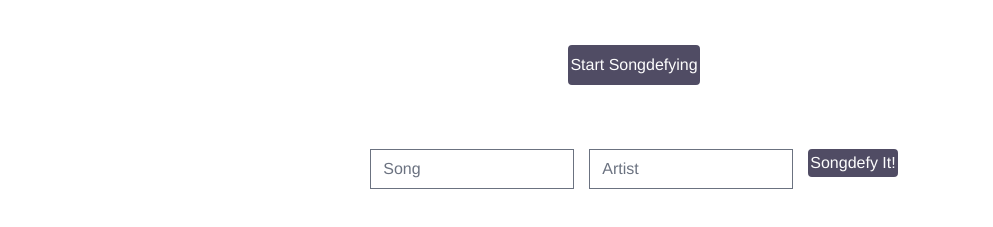
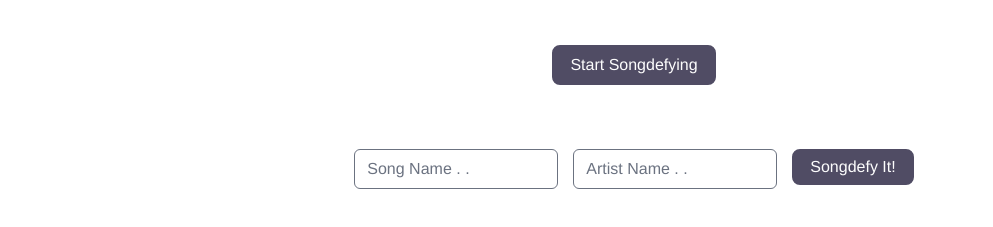
Before and after one commit to trnigg/lyric-translator, a plain HTML site: page index.html in a window 1280 px wide. Both pictures are taken after a click on the button "Start Songdefying". Shown: the part 307-534 px from the top of the page, without its empty margins (6-999 px from the left). Drawn offline with nearby package versions, Linux system fonts and the light colour scheme.

Commit message:
Changed some more formatting for both html pages

```diff
--- a/assets/css/style.css
+++ b/assets/css/style.css
@@ -7,7 +7,8 @@
 *{
  font-size: 16px;
 }
-.Mondegreen{
+
+.Mondegreen {
     display: none;
     padding: 12px;
     border: 2px dashed #9893b2;
@@ -20,7 +21,7 @@
   cursor: pointer;
 }
 
-.Songdegreen:hover ~ .Mondegreen{
+.Songdegreen:hover ~ .Mondegreen {
     display: block;
 }
 
@@ -35,7 +36,7 @@
   font-family: 'Lobster', cursive;
 }
 
-.f-view{
+.f-view {
     cursor: pointer;
 }
 
@@ -43,14 +44,14 @@
   color: var(--green);
 }
 
-main{
+main {
   display: inline-flex;
   padding: 20px;
   margin-left: 20%;
   margin-top: 5%;
 }
 
-.Song-name{
+.Song-name {
 
     margin-bottom: 20px;
     text-align: center;
@@ -66,13 +67,19 @@ main{
   'opsz' 24
 }
 
-.btn-start{
+.btn-start {
   margin-top: 5%;
   text-align: center;
 }
-.btn-start1{
+
+.btn-start1 {
   background-color: var(--grey);
   color: var(--white);
+}
+
+.btn-start1:hover {
+  background-color: var(--green);
+  border-color: var(--green);
 }
 
 .input {
@@ -95,7 +102,13 @@ main{
   color: var(--white);
 
 }
-.Songdefied{
+
+.btn-defy:hover {
+  background-color: var(--green);
+  border-color: var(--green);
+}
+
+.Songdefied {
     margin-left: 80px;
     margin-bottom: 20px;
     text-align: center;
@@ -106,6 +119,7 @@ main{
 .faveSongTxt {
   font-size: 1.55em;
 }
+
 .Lyrics{
     width: 600px;
     height: 200px;
--- a/index.html
+++ b/index.html
@@ -44,13 +44,13 @@
      </header>
 
     <section class="btn-start">
-      <button class="btn-start1 h-10 border-2 border-grey rounded" id="start">Start Songdefying</button>
+      <button class="btn-start1 h-10 border-2 py-1 px-4 border-grey rounded-lg" id="start">Start Songdefying</button>
     </section>
     <section class="input" id="input1">
-      <input type="text" placeholder="Song" class="input-song"></input>
-      <input type="text" placeholder="Artist" class="input-artist"></input>
+      <input type="text" placeholder="Song Name . ." class="input-song rounded-md"></input>
+      <input type="text" placeholder="Artist Name . ." class="input-artist rounded-md"></input>
         <div class="btn-secondPage">
-      <button onclick="window.location.href = 'SecondPage.html';" class="btn-defy border-2 border-grey rounded Songdefy-btn ">Songdefy It!</button>
+      <button onclick="window.location.href = 'SecondPage.html';" class="btn-defy border-2 border-grey rounded-lg py-1 px-4">Songdefy It!</button>
         </div>
     </section>
 
```
Also changed, not shown: SecondPage.html (+1 -1 lines).
